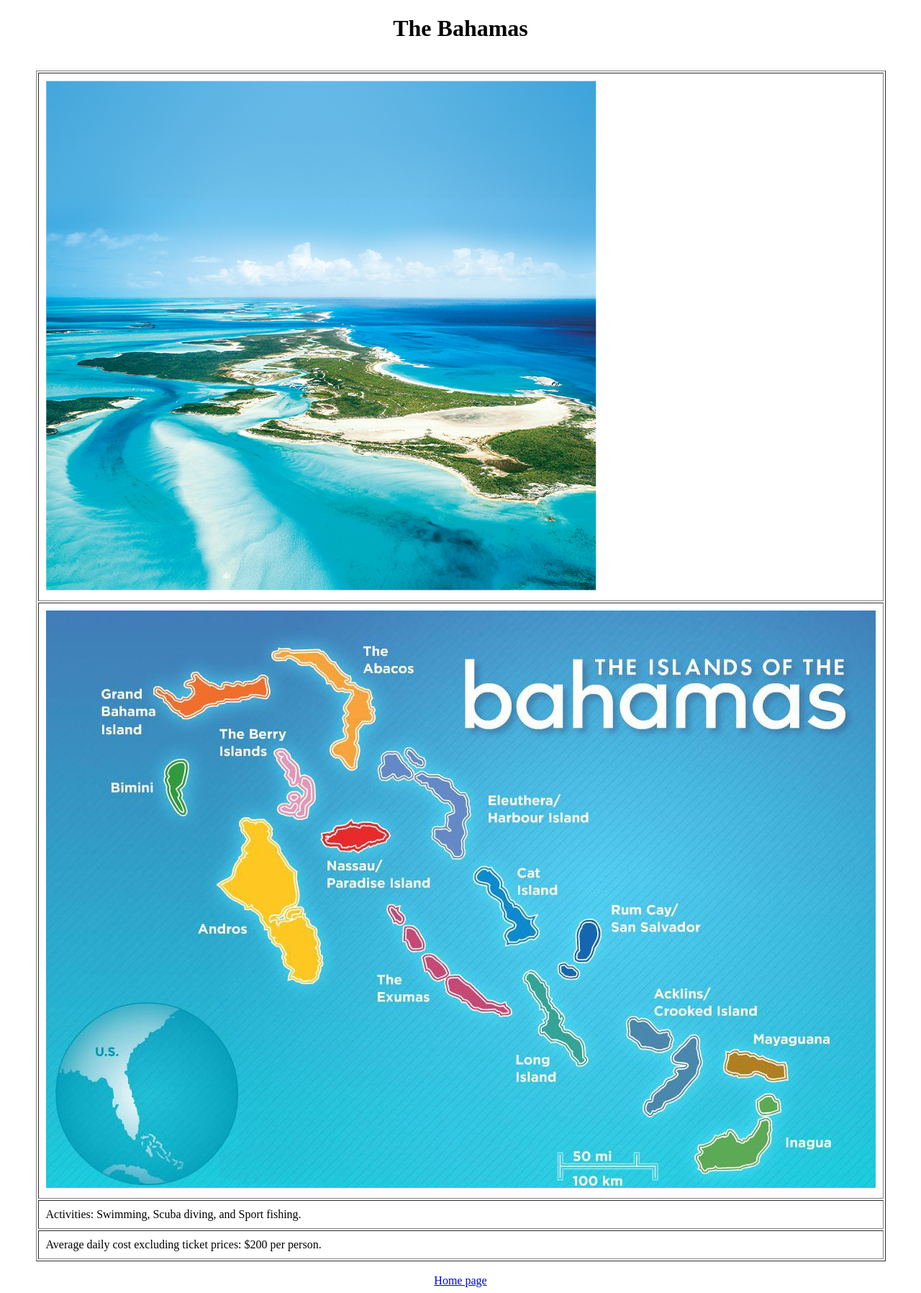
After one commit to HaileB65/VacationFinderApp, a Spring Boot app: page /theBahamas in a window 1280 px wide. The commit adds this page. Shown: the whole page at 72% size. Run offline with Spring Boot 4, Linux system fonts and the light colour scheme; a user stored in the database is signed in; some of the project's set-up classes (security, data sources, template engines, error pages and the like) are left out, and stand-ins take their place.

Commit message:
Created bahamas homepage and created endpoint in destination controller.

```diff
--- a/src/main/java/Capstone/Project/VacationFinder/controllers/DestinationController.java
+++ b/src/main/java/Capstone/Project/VacationFinder/controllers/DestinationController.java
@@ -29,6 +29,11 @@ public class DestinationController {
         return "destinations";
     }
 
+    @GetMapping("/theBahamas")
+    public String showBahamasPage(Model model) {
+        return "the-bahamas";
+    }
+
     @GetMapping("/newDestination")
     public String createNewDestination(Model model) {
         model.addAttribute("newDestination", new Destination());
--- /dev/null
+++ b/src/main/resources/templates/the-bahamas.html
@@ -0,0 +1,29 @@
+<!DOCTYPE html>
+<html lang="en" xmlns:th="http://www.w3.org/1999/xhtml">
+<head>
+    <meta charset="UTF-8">
+    <title>The Bahamas</title>
+</head>
+<body>
+<h1 align="center">The Bahamas</h1>
+<br>
+<div align="center">
+    <table border="1" cellpadding="10">
+        <tr>
+            <td><img th:src="@{images/bahamas1.jpg}"/></td>
+        </tr>
+        <tr>
+            <td><img th:src="@{images/bahamas2.jpg}"/></td>
+        </tr>
+        <tr>
+            <td><a>Activities: Swimming, Scuba diving, and Sport fishing.</a></td>
+        </tr>
+        <tr>
+            <td><a>Average daily cost excluding ticket prices: $200 per person.</a></td>
+        </tr>
+    </table>
+    <br>
+    <a align="left" th:href="@{/home}">Home page</a>
+</div>
+</body>
+</html>
--- a/src/main/resources/templates/welcome.html
+++ b/src/main/resources/templates/welcome.html
@@ -13,7 +13,7 @@
     <br>
     <br>
     <br>
-    <a th:href="@{/home}">Log in</a>
+    <a th:href="@{/home}">Home page</a>
 
 </div>
 </body>
```
Also changed, not shown: src/main/resources/static/images/bahamas1.jpg (added), src/main/resources/static/images/bahamas2.jpg (added).
